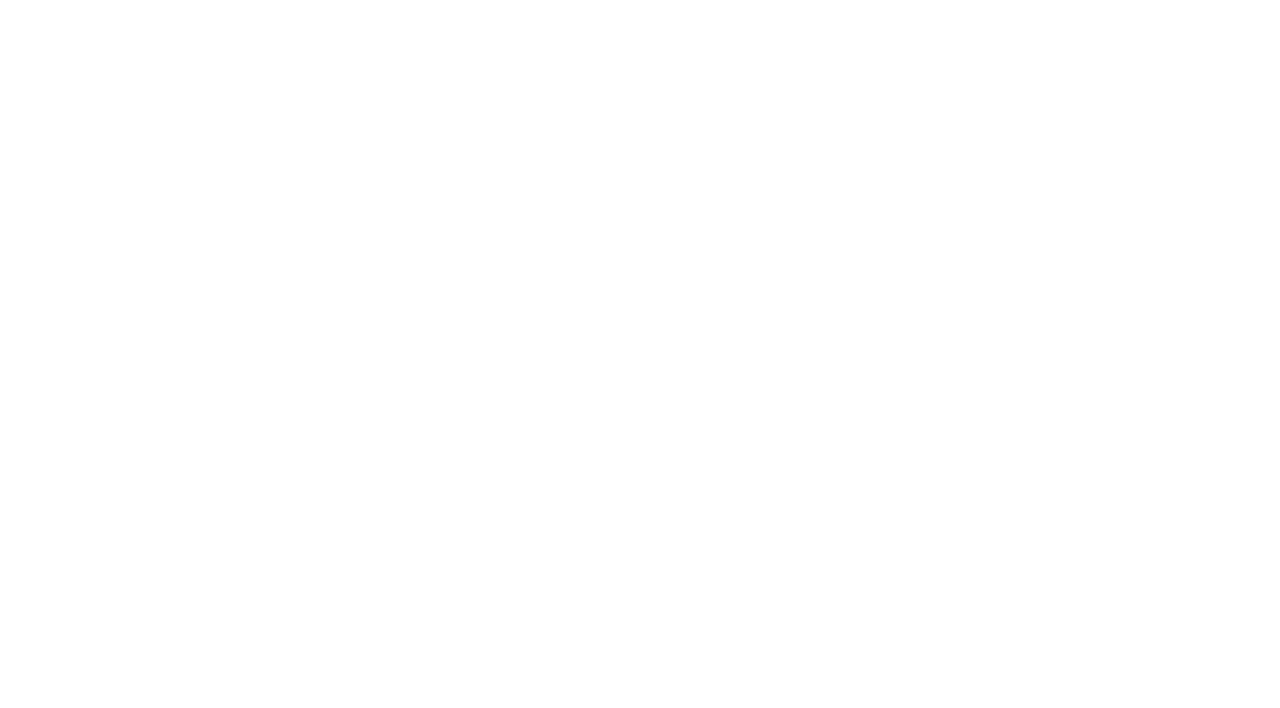
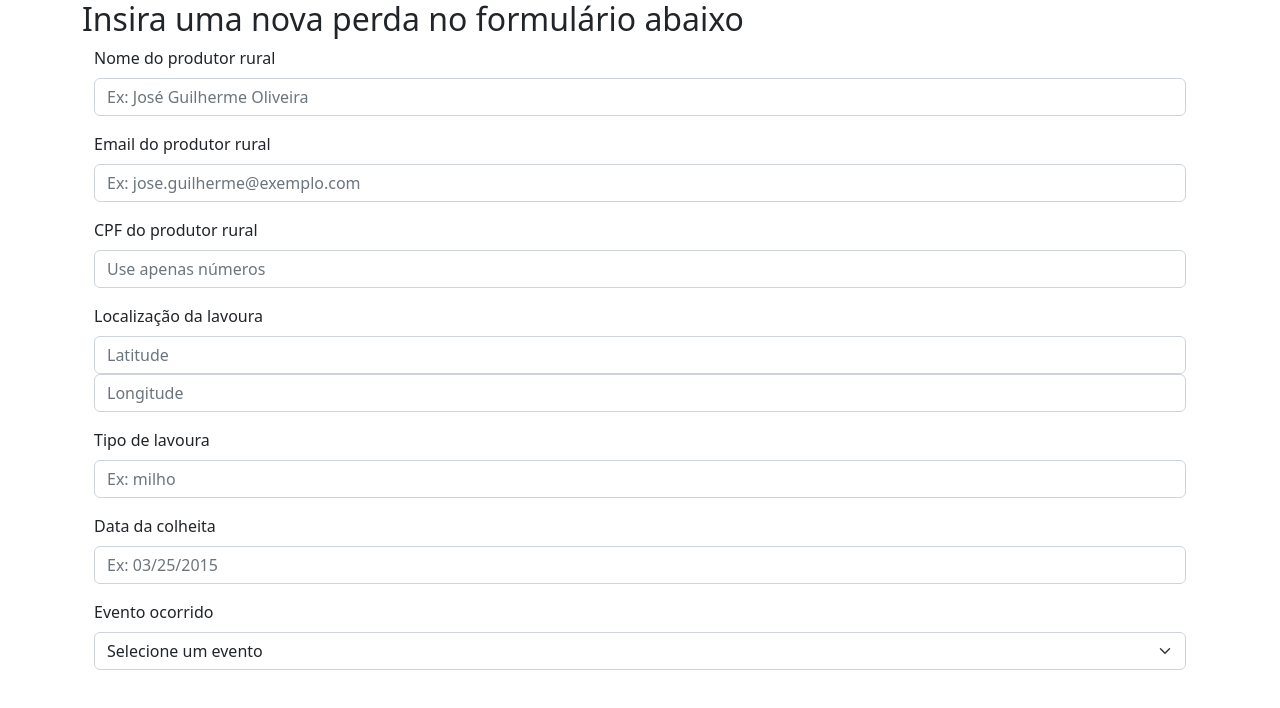
Before and after one commit to drawanz/lost-comunication-frontend, a React (Vite) app: page /search in a window 1280 px wide. Before the commit this address had no page. Shown: the top 708 px of the page. Built offline with nearby package versions, Linux system fonts and the light colour scheme.

Commit message:
fix: alterando o nome dos arquivos das paginas

```diff
--- a/src/main.jsx
+++ b/src/main.jsx
@@ -2,9 +2,9 @@ import React from 'react';
 import ReactDOM from 'react-dom/client';
 import { Provider } from 'react-redux';
 import { BrowserRouter, Routes, Route } from 'react-router-dom';
-import InsertPage from './pages/insertPage/insertPage';
+import InsertPage from './pages/insertPage/InsertPage';
 import 'bootstrap/dist/css/bootstrap.min.css';
-import HomePage from './pages/homePage/homePage';
+import HomePage from './pages/homePage/HomePage';
 import store from './redux/store';
 
 ReactDOM.createRoot(document.getElementById('root')).render(
@@ -13,7 +13,8 @@ ReactDOM.createRoot(document.getElementById('root')).render(
       <Routes>
         <Route path="/" element={<HomePage />} />
         <Route path="/insert" element={<InsertPage />} />
-        <Route path="/insertt" element={<InsertPage />} />
+        <Route path="/search" element={<InsertPage />} />
+        <Route path="/delete" element={<InsertPage />} />
       </Routes>
     </BrowserRouter>
   </Provider>
```
Also changed, not shown: src/pages/searchPage/SearchPage.jsx (added, +12 -0 lines), src/pages/homePage/HomePage.jsx (renamed from src/pages/homePage/homePage.jsx), src/pages/insertPage/InsertPage.jsx (renamed from src/pages/insertPage/insertPage.jsx).
